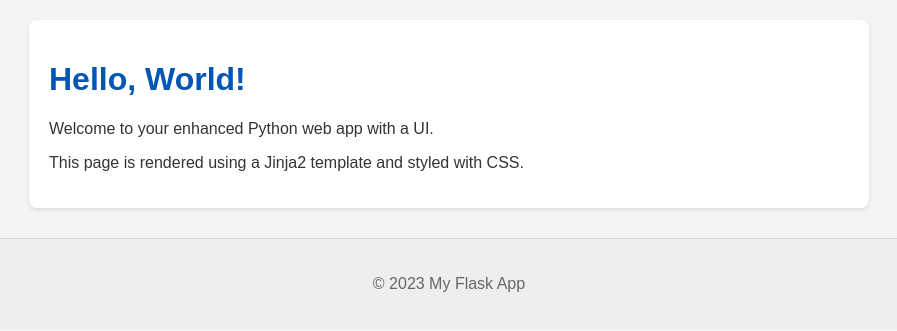
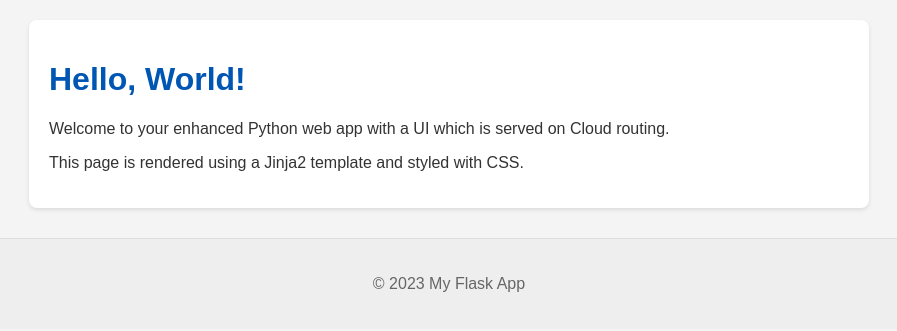
Before and after one commit to Rahul-0801/python-app, a Flask app: page / in a window 1280 px wide. Shown: the part 50-381 px from the top of the page, without its empty margins (191-1088 px from the left). Run offline with Flask 3, Linux system fonts and the light colour scheme.

Commit message:
git action changes

```diff
--- a/templates/home.html
+++ b/templates/home.html
@@ -4,6 +4,6 @@
 
 {% block content %}
     <h1>Hello, World!</h1>
-    <p>Welcome to your enhanced Python web app with a UI.</p>
+    <p>Welcome to your enhanced Python web app with a UI which is served on Cloud routing.</p>
     <p>This page is rendered using a Jinja2 template and styled with CSS.</p>
 {% endblock %}
```
